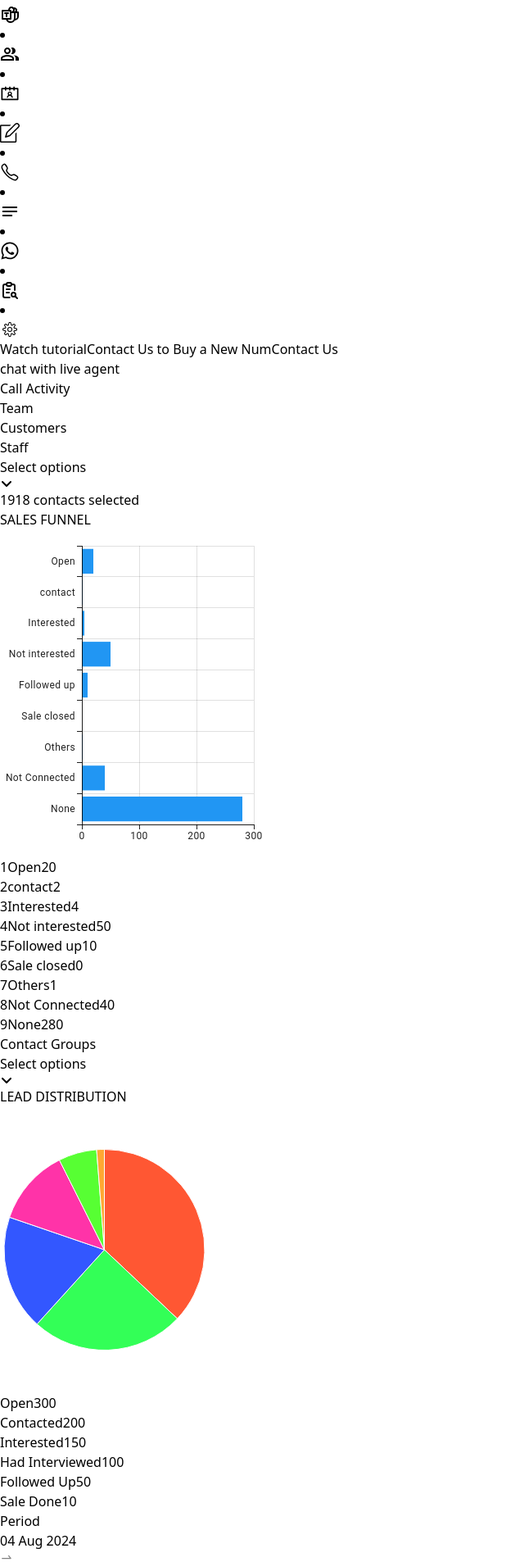
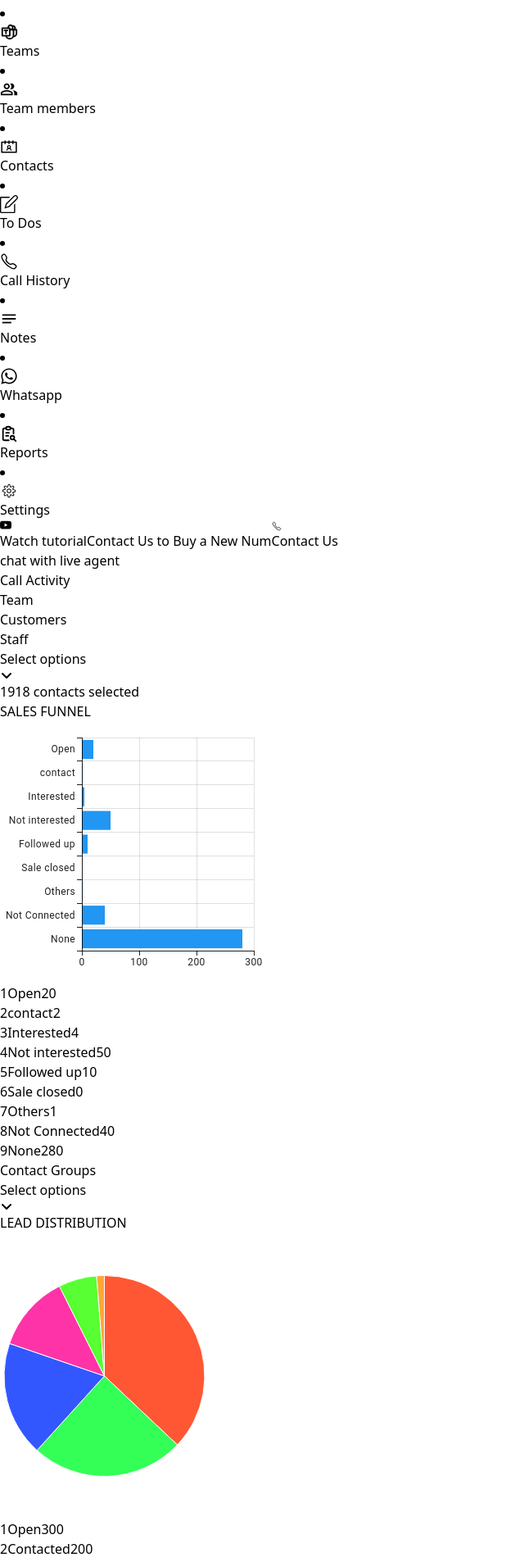
Before and after one commit to mdkalam-desuntech/SalesBook-web-app, a React (Vite) app: page / in a window 1280 px wide. Shown: the part 266-2172 px from the top of the page at 82% size, without its empty margins (0-640 px from the left). Built offline with nearby package versions, Linux system fonts and the light colour scheme.

Commit message:
reports screen done

```diff
--- a/src/App.jsx
+++ b/src/App.jsx
@@ -5,13 +5,13 @@ import ReportScreen from "./components/PageBody/ReportScreen";
 import Sidebar from "./components/Sidebar";
 
 export default function App() {
-  const [isShow, setIsShow] = useState(false);
+  const [isShow, setIsShow] = useState(true);
   return (
     <>
       <Header setIsShow={setIsShow} />
-      <div className="flex">
+      <div className="flex min-h-full">
         <div
-          className={`flex flex-col ${
+          className={`flex min-h-full flex-col ${
             isShow ? "w-56" : "w-24"
           } bg-white border-r border-gray-300`}
         >
--- a/src/components/Header.jsx
+++ b/src/components/Header.jsx
@@ -11,7 +11,7 @@ const Header = ({ setIsShow }) => {
           <IoLogoPlaystation className="mx-2" />
           <h1 className="text-xl font-bold">Superfone</h1>
         </div>
-        <div className="flex items-center ml-8">
+        <div className="flex items-center ml-16">
           <GiHamburgerMenu
             className="cursor-pointer mr-4"
             onClick={() => setIsShow((prevState) => !prevState)}
@@ -24,7 +24,7 @@ const Header = ({ setIsShow }) => {
       <div className="flex justify-center w-full sm:w-auto mb-2 sm:mb-0">
         <Button
           type="submit"
-          className="relative bg-transparent border border-blue-900 rounded focus:ring-4 focus:ring-blue-300 font-sm text-sm px-2 py-1 text-center text-gray-500	text-xs	 dark:shadow-sm dark:shadow-blue-800/80"
+          className="relative bg-transparent border border-blue-900 rounded shadow-md	 shadow-blue-200	focus:ring-4 focus:ring-blue-300 font-sm text-sm px-2 py-1 text-center text-gray-500	text-xs	 dark:shadow-sm dark:shadow-blue-800/80"
         >
           Live Call Dashboard
           <span className="absolute top-[-2px] right-[-2px] h-1.5 w-1.5 rounded-full bg-green-500"></span>
--- a/src/components/PageBody/ChartWithLabels.jsx
+++ b/src/components/PageBody/ChartWithLabels.jsx
@@ -1,12 +1,10 @@
 import React from "react";
 import { PieChart } from "@mui/x-charts/PieChart";
 
-const ChartWithLabels = ({ title, data, colors }) => {
+const ChartWithLabels = ({ title, data, colors, className = "" }) => {
   return (
     <div className="w-full ">
-      <h2 className="block text-black text-center text-sm font-bold mb-2">
-        {title}
-      </h2>
+      <h2 className="text-center text-black font-medium mb-4">{title}</h2>
       <div className="flex justify-center pl-12 inline-block  mt-[-40px]">
         <PieChart
           width={350}
@@ -22,17 +20,14 @@ const ChartWithLabels = ({ title, data, colors }) => {
           ]}
         />
       </div>
-      <div className="mt-4">
+      <div className={`${className} mt-4`}>
         {data.map((item, index) => (
           <div
             key={item.id}
             className="flex justify-between text-sm text-gray-700 mb-1"
           >
             <span className="flex items-center">
-              <span
-                className="w-4 h-4 rounded-full mr-2"
-                style={{ backgroundColor: colors[index] }}
-              ></span>
+              <span className="mr-2">{index + 1}</span>
               {item.id}
             </span>
             <span>{item.value}</span>
--- a/src/components/PageBody/ContactGroup.jsx
+++ b/src/components/PageBody/ContactGroup.jsx
@@ -52,6 +52,7 @@ const ContactGroup = () => {
           title="LEAD DISTRIBUTION"
           data={data}
           colors={colors}
+          className="mt-32"
         />
       </div>
     </div>
--- a/src/components/PageBody/FunnelChart.jsx
+++ b/src/components/PageBody/FunnelChart.jsx
@@ -3,7 +3,7 @@ import { BarChart } from "@mui/x-charts/BarChart";
 
 const chartSetting = {
   width: 340,
-  height: 400,
+  height: 320,
   margin: { top: 20, right: 30, bottom: 40, left: 100 },
 };
 
--- a/src/components/PageBody/Staff.jsx
+++ b/src/components/PageBody/Staff.jsx
@@ -36,7 +36,7 @@ const Staff = () => {
             {totalContacts} contacts selected
           </p>
         </div>
-        <div className="bg-white  border border flex-1 h-full p-2">
+        <div className="bg-white  border flex-1  p-2">
           <FunnelChart title="SALES FUNNEL"/>
         </div>
       </div>
--- a/src/components/Sidebar.jsx
+++ b/src/components/Sidebar.jsx
@@ -10,18 +10,19 @@ import { FaWhatsapp } from "react-icons/fa";
 import { TbReportSearch } from "react-icons/tb";
 import { CiSettings } from "react-icons/ci";
 import Button from "./layout/Button";
+import { BsYoutube } from "react-icons/bs";
 
 const sidebarItems = [
-  { name: "Home", icon: <RxHome size={24} />, href: "#" },
-  { name: "Teams", icon: <TbBrandTeams size={24} />, href: "#" },
-  { name: "Team members", icon: <MdOutlinePeopleAlt size={24} />, href: "#" },
-  { name: "Contacts", icon: <AiOutlineContacts size={24} />, href: "#" },
-  { name: "To Dos", icon: <SlNote size={24} />, href: "#" },
-  { name: "Call History", icon: <IoCallOutline size={24} />, href: "#" },
-  { name: "Notes", icon: <MdOutlineNotes size={24} />, href: "#" },
-  { name: "Whatsapp", icon: <FaWhatsapp size={24} />, href: "#" },
-  { name: "Reports", icon: <TbReportSearch size={24} />, href: "#" },
-  { name: "Settings", icon: <CiSettings size={24} />, href: "#" },
+  { name: "Home", icon: <RxHome size={22} />, href: "#" },
+  { name: "Teams", icon: <TbBrandTeams size={22} />, href: "#" },
+  { name: "Team members", icon: <MdOutlinePeopleAlt size={22} />, href: "#" },
+  { name: "Contacts", icon: <AiOutlineContacts size={22} />, href: "#" },
+  { name: "To Dos", icon: <SlNote size={22} />, href: "#" },
+  { name: "Call History", icon: <IoCallOutline size={22} />, href: "#" },
+  { name: "Notes", icon: <MdOutlineNotes size={22} />, href: "#" },
+  { name: "Whatsapp", icon: <FaWhatsapp size={22} />, href: "#" },
+  { name: "Reports", icon: <TbReportSearch size={22} />, href: "#" },
+  { name: "Settings", icon: <CiSettings size={22} />, href: "#" },
 ];
 
 const Sidebar = ({ isShow }) => {
@@ -46,8 +47,9 @@ const Sidebar = ({ isShow }) => {
       <div className="w-full">
         <Button
           type="submit"
-          className="w-full relative bg-blue-700 border border-gray-500 rounded focus:ring-4 focus:ring-blue-300 font-sm text-sm px-2 py-1.5 text-center text-white text-xs dark:shadow-sm dark:shadow-blue-800/80"
+          className="w-full flex items-center relative bg-blue-700 border border-gray-500 rounded focus:ring-4 focus:ring-blue-300 font-sm text-sm px-2 py-1.5 text-center text-white text-xs dark:shadow-sm dark:shadow-blue-800/80"
         >
+          <BsYoutube size={isShow ? 14 : 20} className="mx-1" />
           <span className="block truncate">Watch tutorial</span>
         </Button>
         <Button
@@ -59,8 +61,9 @@ const Sidebar = ({ isShow }) => {
 
         <Button
           type="submit"
-          className="w-full mb-2 relative bg-transprant border border-gray-500 rounded focus:ring-4 focus:ring-blue-300 font-sm text-sm px-2 py-1.5 text-center text-black text-xs dark:shadow-sm dark:shadow-blue-800/80"
+          className="w-full flex items-center justify-center mb-2 relative bg-transprant border border-gray-500 rounded focus:ring-4 focus:ring-blue-300 font-sm text-sm px-2 py-1.5 text-center text-black text-xs dark:shadow-sm dark:shadow-blue-800/80"
         >
+          <IoCallOutline size={isShow ? 12 : 16} className="mx-1" />
           <span className="block truncate">Contact Us</span>
         </Button>
 
```
Also changed, not shown: src/components/PageBody/Home.jsx (added, +9 -0 lines).
